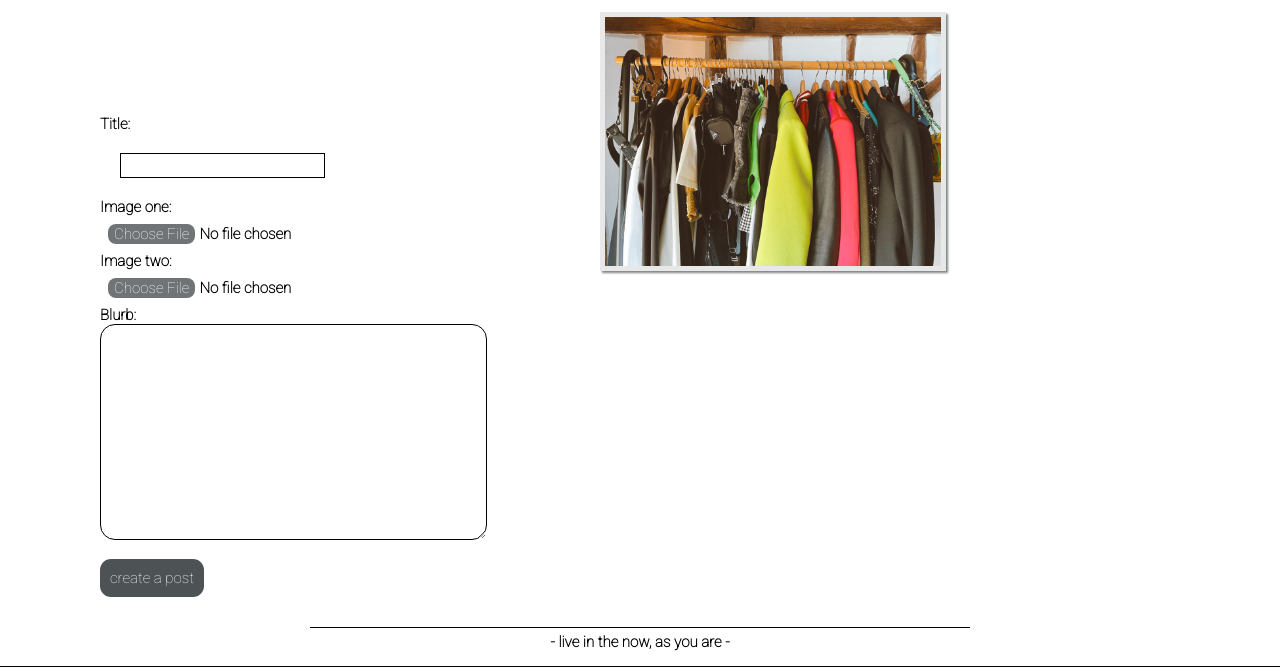
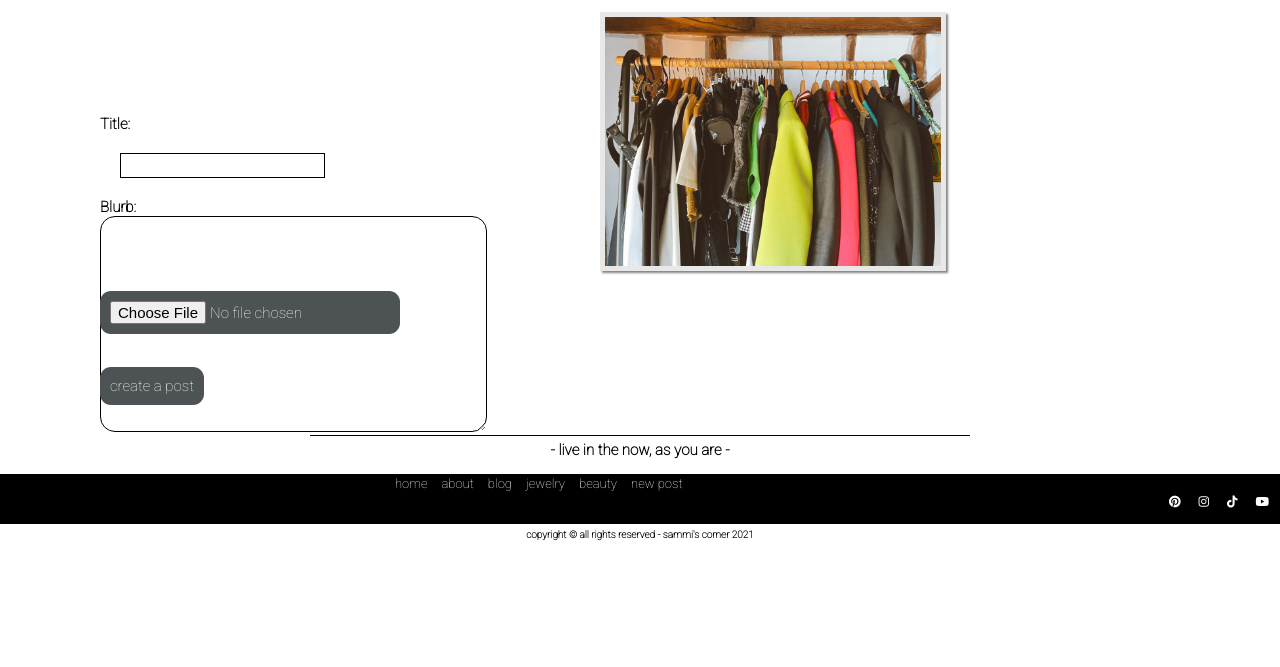
Before and after one commit to Sherryjsph3/sammis_corner, a Django app: page /posts/new/ in a window 1280 px wide. Shown: the part 319-986 px from the top of the page. After the commit the page ends 860 px from the top, so only its background shows below. Run offline with Django 3.2, Linux system fonts and the light colour scheme; the visitor is signed in with stand-in values (Sample User, id 1); some libraries are stand-ins or nearby versions; some web fonts are replaced.

Commit message:
photo upload config

```diff
--- a/main_app/admin.py
+++ b/main_app/admin.py
@@ -1,6 +1,6 @@
 from django.contrib import admin
 
-from .models import Post, Comment
+from .models import Post, Comment, Photo
 
 
 class PostAdmin(admin.ModelAdmin):
@@ -13,3 +13,4 @@
 # Register your models here.
 admin.site.register(Post)
 admin.site.register(Comment)
+admin.site.register(Photo)
--- a/main_app/forms.py
+++ b/main_app/forms.py
@@ -15,12 +15,12 @@
 class PostForm(forms.ModelForm):
     class Meta:
         model = Post
-        fields = ('title', 'image_one', 'image_two', 'blurb', )
+        fields = ('title', 'blurb', )
 
         widgets = {
             'title': forms.TextInput(attrs={'class': 'form-post-two'}),
-            'image_one': forms. ClearableFileInput(attrs={'class': 'form-post'}),
-            'image_two': forms. ClearableFileInput(attrs={'class': 'form-post'}),
+            # 'image_one': forms. ClearableFileInput(attrs={'class': 'form-post'}),
+            # 'image_two': forms. ClearableFileInput(attrs={'class': 'form-post'}),
             'blurb': forms.Textarea(attrs={'class': 'form-control-two'}),
 
         }
@@ -28,12 +28,12 @@
 class UpdateForm(forms.ModelForm):
     class Meta:
         model = Post
-        fields = ('title', 'image_one', 'image_two', 'blurb', )
+        fields = ('title', 'blurb', )
 
         widgets = {
             'title': forms.TextInput(attrs={'class': 'form-update-two'}),
-            'image_one': forms. ClearableFileInput(attrs={'class': 'form-update'}),
-            'image_two': forms. ClearableFileInput(attrs={'class': 'form-update'}),
+            # 'image_one': forms. ClearableFileInput(attrs={'class': 'form-update'}),
+            # 'image_two': forms. ClearableFileInput(attrs={'class': 'form-update'}),
             'blurb': forms.Textarea(attrs={'class': 'form-update-three'}),
 
         }
--- a/main_app/models.py
+++ b/main_app/models.py
@@ -12,8 +12,6 @@
 # Create your models here.
 class Post(models.Model):
     title = models.CharField(max_length=100)
-    image_one  = models.ImageField(upload_to='images/', height_field=None, width_field=None, max_length=100)
-    image_two = models.ImageField(upload_to='images/', height_field=None, width_field=None, max_length=100)
     blurb = RichTextField(blank=True, null=True)
     created_on = models.DateTimeField(auto_now_add=True)
     status = models.IntegerField(choices=STATUS, default=0)
@@ -29,6 +27,14 @@
     def __str__(self):
         return self.title
 
+class Photo(models.Model):
+    url = models.CharField(max_length=200)
+    post = models.ForeignKey(Post, on_delete=models.CASCADE)
+
+    def __str__(self):
+        return f"Photo for post_id: {self.post_id} @{self.url}"
+
+
 
 class Comment(models.Model):
     post = models.ForeignKey(Post, related_name='comments', on_delete=models.CASCADE)
--- a/main_app/templates/edit.html
+++ b/main_app/templates/edit.html
@@ -12,7 +12,7 @@
 <br/><br/><br/>
 
 
-<form class="edit-form" action='' method='POST' enctype='multipart/form-data'>
+<form class="edit-form" action="" method='POST' enctype='multipart/form-data'>
 
     {% csrf_token %}
     {{ form.media }}
--- a/main_app/templates/index.html
+++ b/main_app/templates/index.html
@@ -8,7 +8,7 @@
             {% for post in posts %}
             <a href='/posts/{{post.id}}'>
 
-            <img class="index-img" src='{{ post.image_one.url }}'>
+            <img class="index-img" src='{{ post.url }}'>
             </a>
             {% endfor %}
             </div>
--- a/main_app/templates/new.html
+++ b/main_app/templates/new.html
@@ -12,12 +12,24 @@
 <img class="new-img" src="{% static 'imgs/9732717D-C7C8-4C01-876E-4F863BD3DCB0-1024x759.jpeg' %}"/>
 
 
-<form class="new-form" action='' method='POST' enctype='multipart/form-data'>
+<form class="new-form" action="" method='POST' >
 
     {% csrf_token %}
     {{ form.media }}
     {{ form }}
 
+
+
+</form>
+
+<form class="new-form" action="{% url 'add_photo' post.id %}" method='POST' enctype='multipart/form-data'>
+
+    {% csrf_token %}
+    {{ form.media }}
+
+    <input class="new-input" type='file' name='photo-file' />
+    <br/>
+    <br/>
     <input class="new-input" type='submit' value='create a post'/>
 
 </form>
--- a/main_app/urls.py
+++ b/main_app/urls.py
@@ -11,6 +11,7 @@
     path('posts/', views.PostIndex.as_view()),
     path('posts/<int:pk>/', views.PostDetail.as_view(), name='post-detail'),
     path('posts/new/', views.PostCreate.as_view()),
+    path('posts/<int:post_id>/add_photo/', views.add_photo, name='add_photo'),
     path('posts/<int:pk>/delete/', views.PostDelete.as_view()),
     path('posts/<int:pk>/update/', views.PostUpdate.as_view()),
     path('accounts/register/', views.register),
--- a/main_app/views.py
+++ b/main_app/views.py
@@ -9,13 +9,14 @@
 from django.contrib.auth.forms import UserCreationForm
 from django.urls import reverse
 from.forms import CommentForm, PostForm, UpdateForm
-from .models import Comment, Post
+from .models import Comment, Post, Photo
 
-# import boto3
-# import uuid
+import boto3
+import uuid
 
-# S3_BASE_URL= 'https://s3.us-east-1.amazonaws.com/'
-# BUCKET= 'sammis-corner'
+S3_BASE_URL= 'https://s3-us-east-2.amazonaws.com/'
+BUCKET= 'sammis-corner-new'
+
 
 # Create your views here.
 
@@ -66,6 +67,21 @@
     return HttpResponseRedirect(reverse('post-detail', args=[str(pk)]))
 
 
+def add_photo(request, post_id):
+    photo_file = request.FILES.get('photo-file', None)
+    if photo_file:
+        s3 = boto3.client('s3')
+        key = uuid.uuid4().hex[:6] + photo_file.name[photo_file.name.rfind('.'):]
+        try:
+            s3.upload_fileobj(photo_file, BUCKET, key)
+            url = f"{S3_BASE_URL}{BUCKET}/{key}"
+            photo = Photo(url=url, post_id=post_id)
+            photo.save()
+        except Exception as error:
+            print('An error occurred uploading file to S3')
+            print(error)
+    return redirect('post-detail', post_id=post_id)
+
 #Class base views
 class PostIndex(LoginRequiredMixin, ListView):
     model = Post
@@ -74,6 +90,7 @@
 
     # def get_queryset(self):
     #     return Post.objects.filter(user=self.request.user)
+
 
 class PostDetail(LoginRequiredMixin, DetailView):
     model = Post
@@ -98,21 +115,6 @@
         form.instance.user = self.request.user
         return super().form_valid(form)
 
-    # def add_photo(reques, pk):
-    #     photo_file = request.FILES.get('photo-file', None)
-    #     if photo_file:
-    #         s3 = boto3.client('s3')
-    #         key = uuid.uuid4().hex[:6] + photo_file.name[photo_file.name.rfind('.'):]
-    #         try:
-    #             s3.upload_fileobj(photo_file, BUCKET, key)
-    #             url = f"{S3_BASE_URL}{BUCKET}/{key}"
-    #             photo = Post(url=url, args=[str(pk)])
-    #             photo.save()
-    #         except Exception as error:
-    #             print('An error occurred uploading file to S3')
-    #             print(error)
-    #     return redirect('post-detail',args=[str(pk)])
-
 class AddCommentView(CreateView):
     model = Comment
     form_class = CommentForm
```
Also changed, not shown: main_app/templates/detail.html (+5 -2 lines), sammis_corner/settings.py (+1 -11 lines), main_app/migrations/0010_auto_20210812_1943.py (added), 1 other file.
